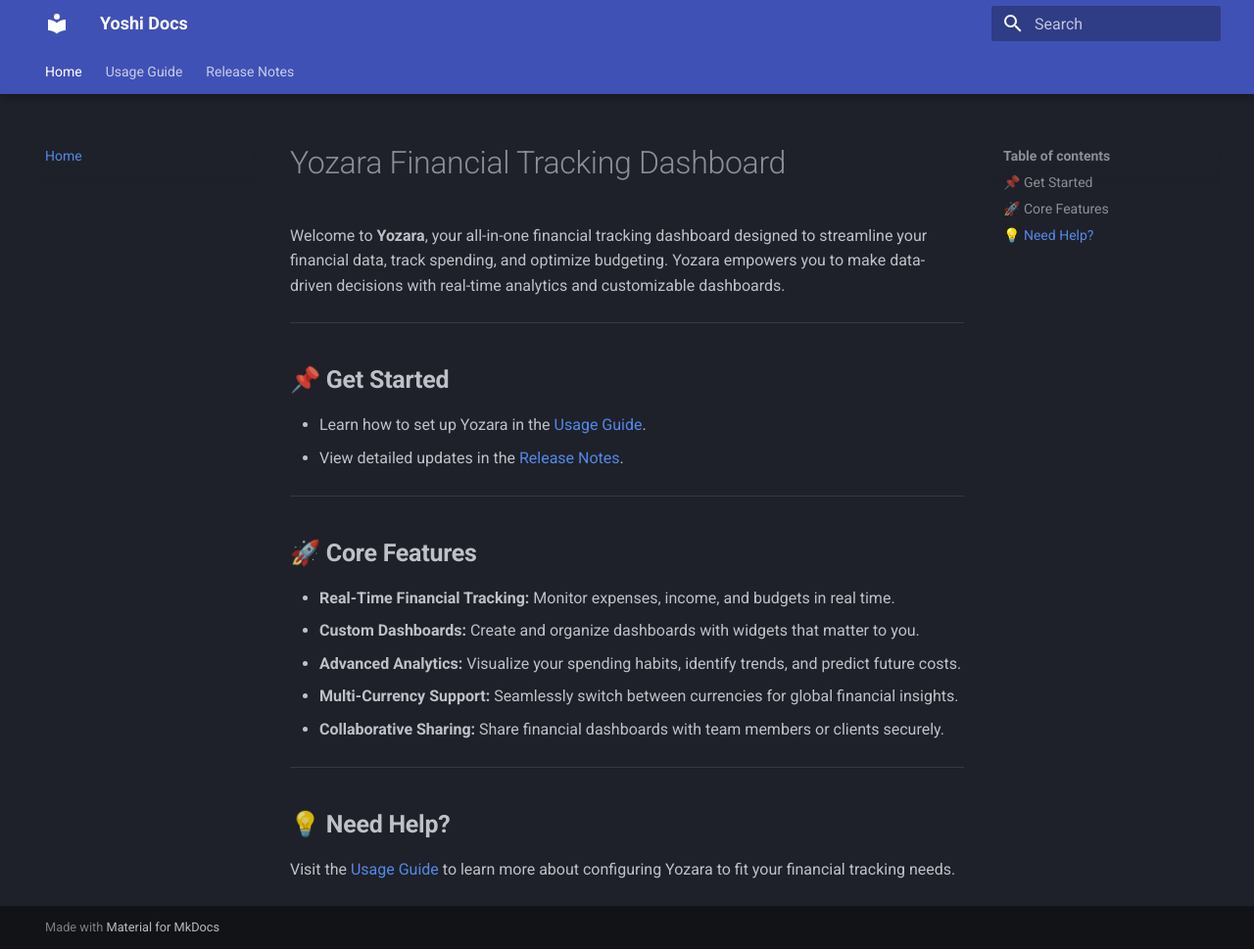
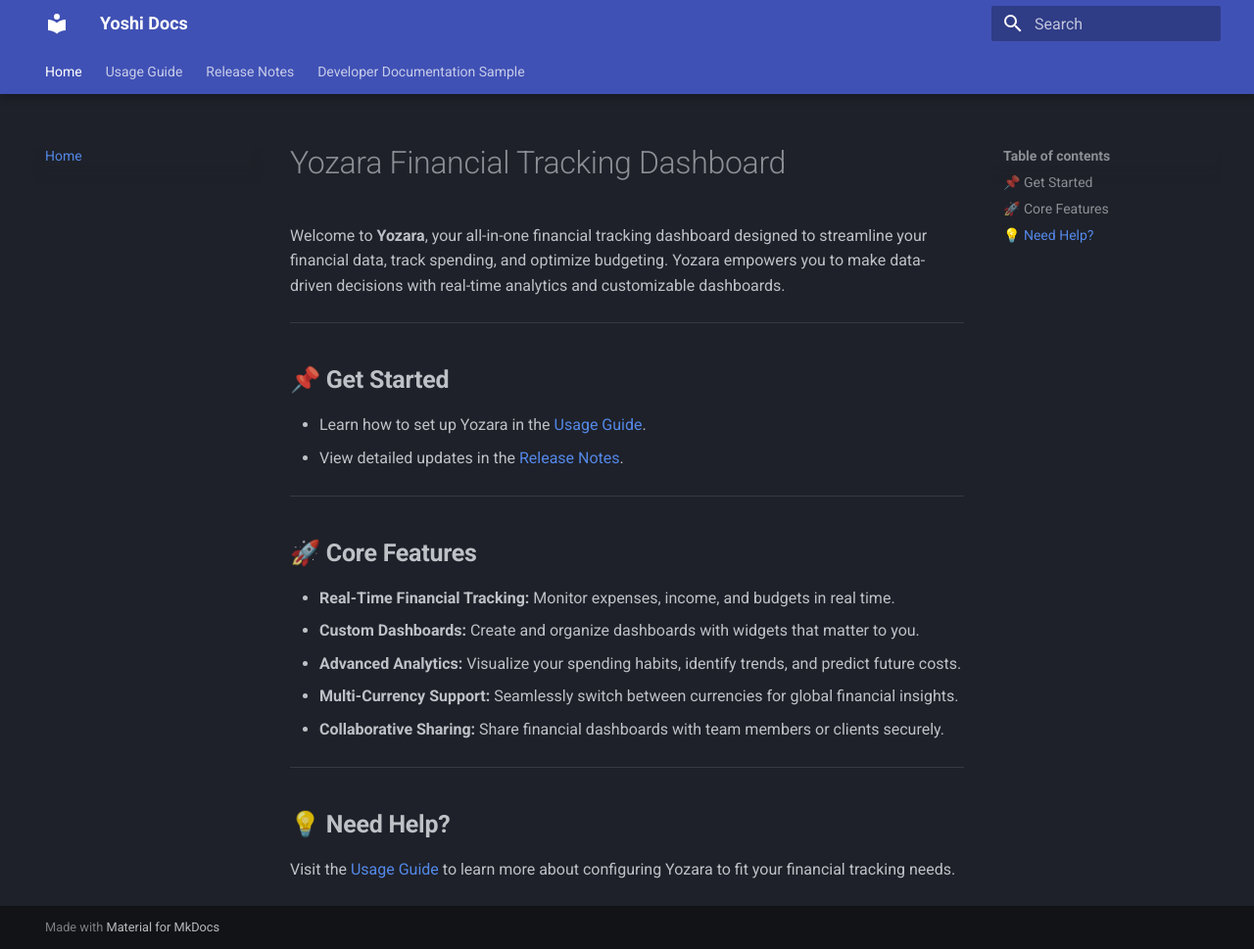
Before and after one commit to KiyoshiWasHere/Yoshi-Docs-Material, an MkDocs documentation site: the page built from docs/index.md, in a window 1280 px wide and 969 px high. Shown: the whole window at 98% size. Built offline with MkDocs 1.6.1 and Material for MkDocs 9.7.7, drawn with Linux system fonts in a browser that asks for light colours.

Commit message:
Update mkdocs.yml

```diff
--- a/mkdocs.yml
+++ b/mkdocs.yml
@@ -15,7 +15,7 @@ nav:
   - Home: index.md
   - Usage Guide: usage-guide.md
   - "Release Notes": release-notes/index.md
-
+  - "Developer Documentation Sample" : developer-documentation-sample.md
 
   # GitHub Pages configuration
 site_url: https://KiyoshiWasHere.github.io/Yoshi-Docs-Material
```
